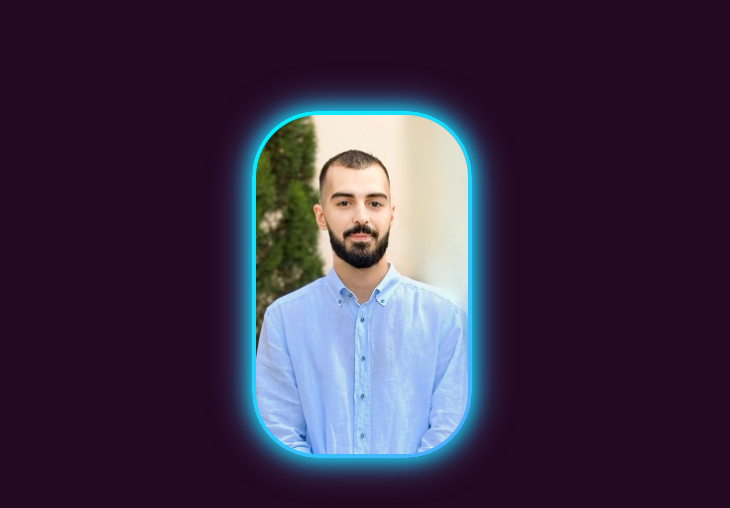
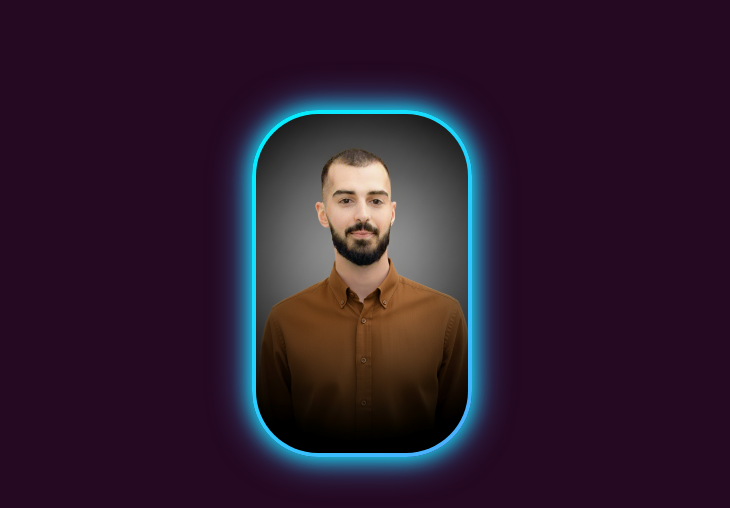
Before and after one commit to mahammadali-k/JavaScript-Portfolio-Project, a plain HTML site: page index.html in a window 1280 px wide. Shown: the part 116-624 px from the top of the page, 550-1280 px from the left. Drawn offline with nearby package versions, Linux system fonts and the light colour scheme.

Commit message:
Photo Change

```diff
--- a/index.html
+++ b/index.html
@@ -70,7 +70,7 @@
 
       <div class="home-image">
         <div class="img-box"></div>
-        <img class="image1" src="/./img/main.jpg" alt="" />
+        <img class="image1" src="/./img/me&myself&I.png" alt="" />
       </div>
     </section>
 
```
Also changed, not shown: img/ai gemerated jeadhsot-2.jpeg (added), img/ai generated headshot.png (added), img/me&myself&I.png (added).
